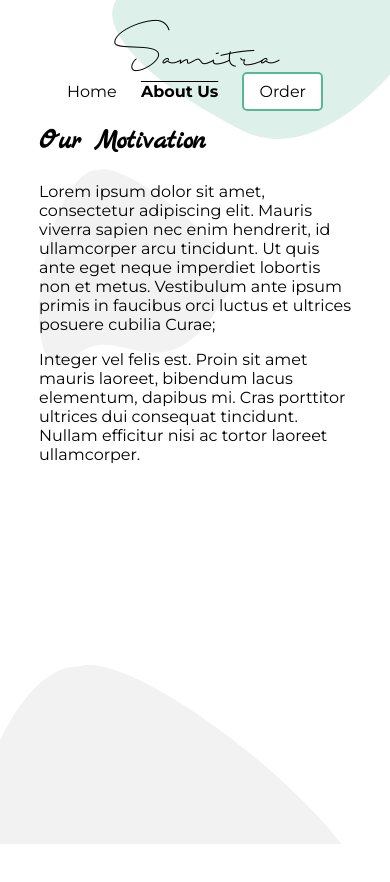
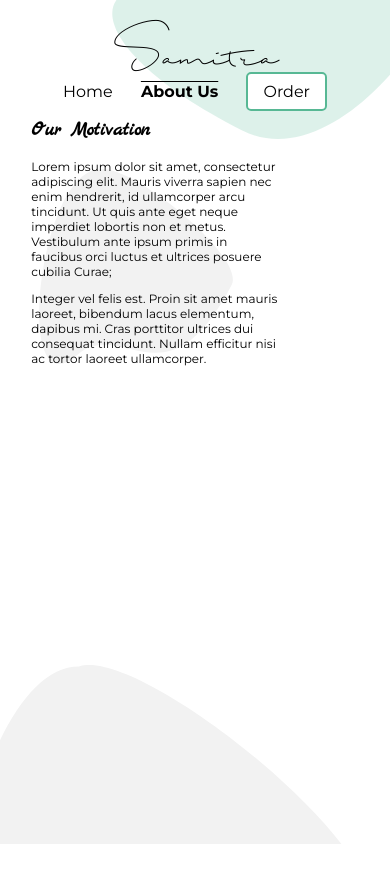
Before and after one commit to Adekabang/new-samitra, a plain HTML site: page about.html in a window 390 px wide. After the commit the page ends 844 px from the top, so only its background shows below. Drawn offline with Linux system fonts and the light colour scheme.

Commit message:
fix all responsive css in about.html

```diff
--- a/assets/css/about.css
+++ b/assets/css/about.css
@@ -20,8 +20,15 @@
         display: none;
     }
     .left{
-        width: 100%;
+        width: 80%;
+        position:  fixed;
+        height: 80%;
         display: block;
     }
-
+    h1{
+        font-size: 20px;
+    }
+    p{
+        font-size: 12px;
+    }
 }
--- a/assets/css/index.css
+++ b/assets/css/index.css
@@ -21,7 +21,8 @@
     }
     .left{
         width: 100%;
-        display: block;
+        position:  fixed;
+        height: 80%;
     }
 
 }
--- a/assets/css/style.css
+++ b/assets/css/style.css
@@ -85,10 +85,10 @@ main{
 }
 .container{
     margin: 50px auto;
-    max-width: 1200px;
+    max-width: 1000px;
 }
 .cta{
-    padding: 0 25%;
+    padding: 0;
 
 }
 .bg{
@@ -119,11 +119,18 @@ main{
         margin: 0;
         padding: 0;
     }
+    nav li{
+        padding: 10px 2px;
+    }
     h1{
         font-size: 28px;
     }
     p{
         font: 18px;
+    }
+    .cta{
+        padding: 0 15%;
+        margin: 0 auto;
     }
 }
 @media screen and (max-width:500px){
```
